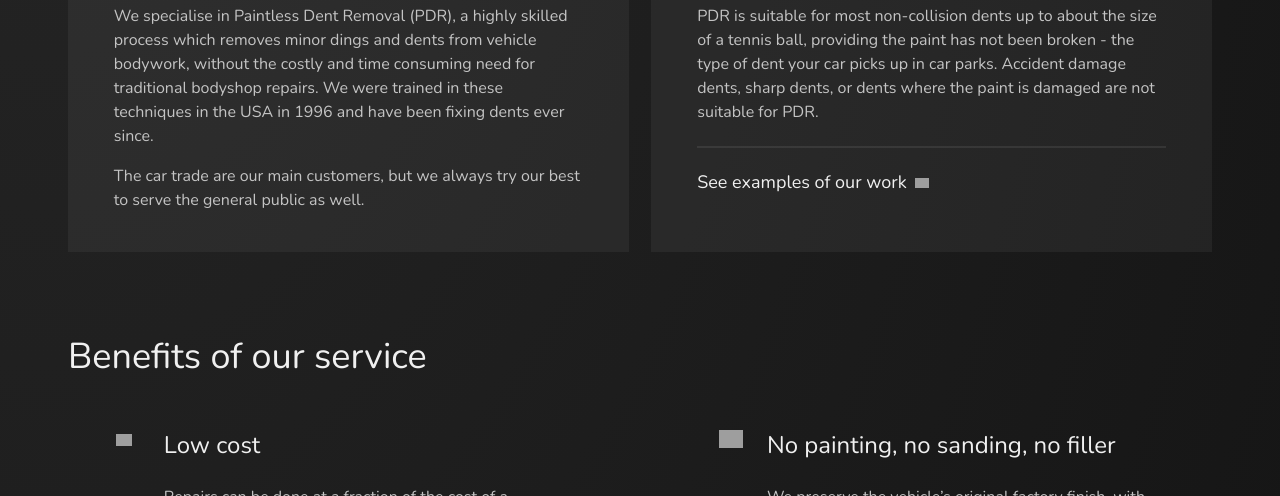
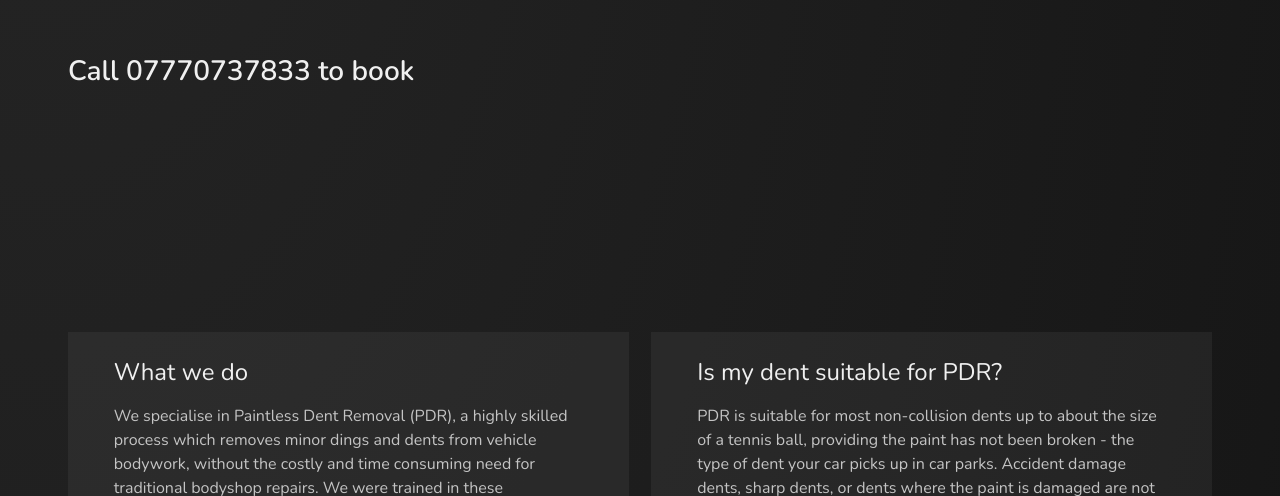
Before and after one commit to ryangallacher/auto-body-care, a plain HTML site: page index.html in a window 1280 px wide. Shown: the part 604-1100 px from the top of the page. Drawn offline with nearby package versions, Linux system fonts and the light colour scheme; grey boxes are pictures that could not be loaded.

Commit message:
div added to reduce cls

```diff
--- a/autobodycare.css
+++ b/autobodycare.css
@@ -149,6 +149,13 @@ nav {
   width: 90%;
   margin: auto;
   max-width: 1144px;
+}
+
+.before-after-parent {
+  display: inline-block;
+  width: 100%;
+  /* TODO FM - Change me on media queries*/
+  min-height: 450px;
 }
 
 .nav-item-home,
--- a/index.html
+++ b/index.html
@@ -35,10 +35,13 @@
                     <img src="/public_html/auto-body-care/images/production-images/before%20home%20square%20359px.jpg" alt="silver car before dent repair" class="hero-image" width="245" srcset="">
                     <img src="images/final-images/home-tinified/after%20home%20square%20538px.jpg" alt="silver car after dent repair" class="hero-image-after" width="450" srcset="">
                 </div>
-                <div class="before-after-container"
+                <div class="before-after-parent">
+                    <div class="before-after-container"
                     data-before="images/final-images/Gallery/Silver/tinified/before%20silver%20768px.jpg"
                     data-after="images/final-images/Gallery/Silver/tinified/after%20silver%20768px.jpg">
                 </div>
+                </div>
+
         </section>
 
         <section class="can-help">
```
Also changed, not shown: gallery.html (+10 -0 lines).
